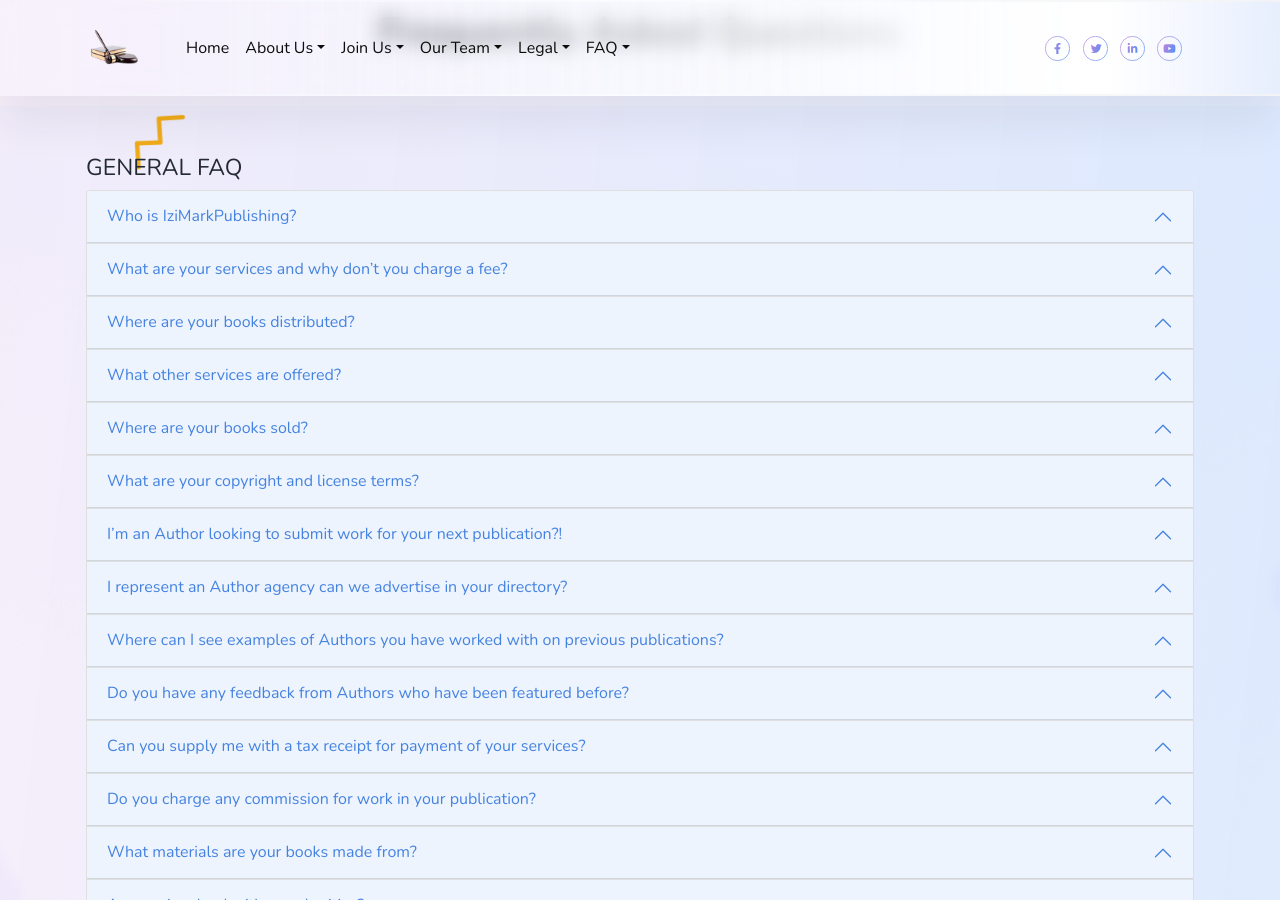
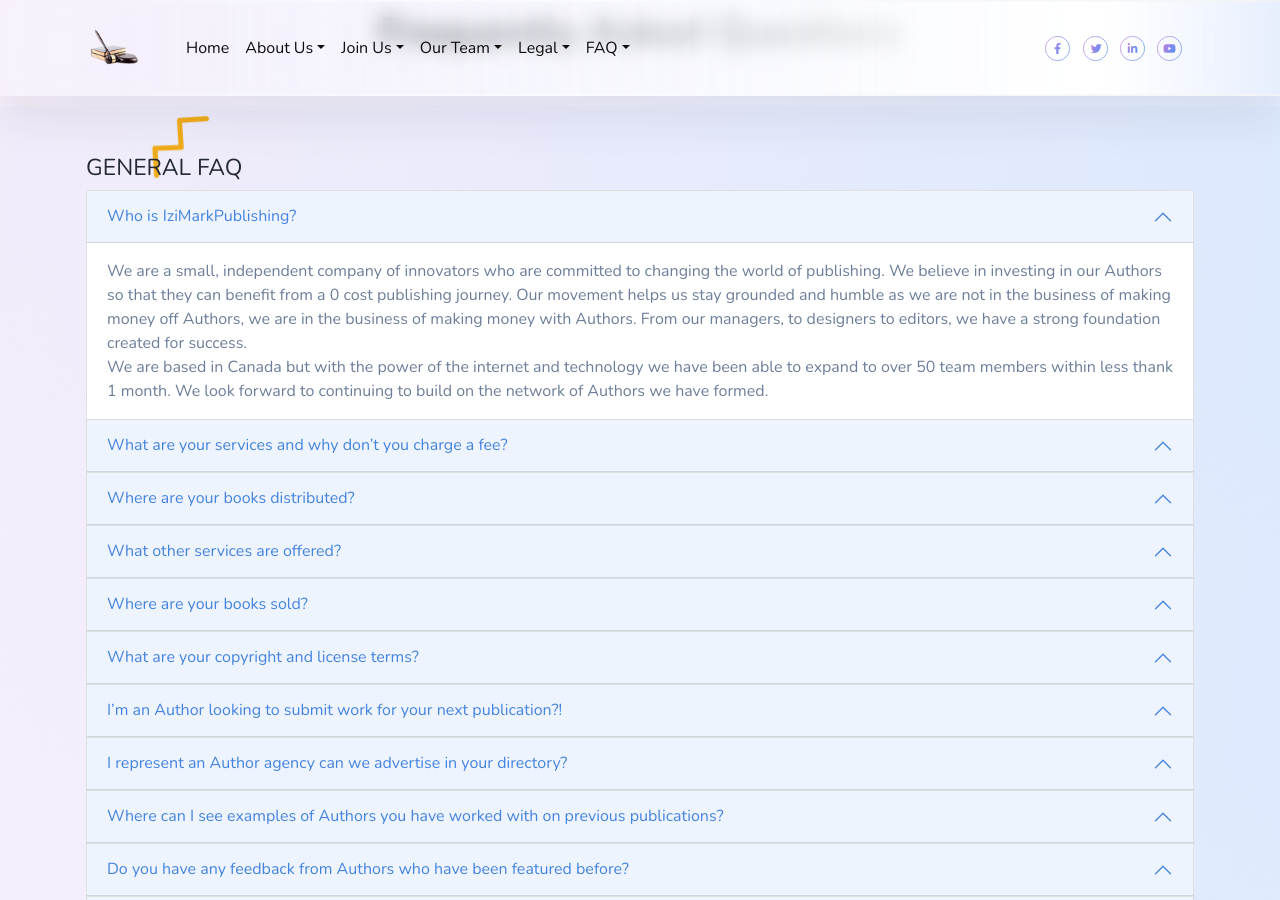
Before and after one commit to sthakuri/sthakuri.github.io, a Jekyll site: the page built from faq.html, in a window 1280 px wide and 900 px high, scrolled down 382 px. Built offline with Jekyll 4.4.1, drawn with Linux system fonts in a browser that asks for light colours.

Commit message:
faq updated

```diff
--- a/_data/general-faq.yml
+++ b/_data/general-faq.yml
@@ -1,9 +1,3 @@
-- question:
-    Who is IziMarkPublishing?
-  answer:
-    'We are a small, independent company of innovators who are committed to changing the world of publishing. We believe in investing in our Authors so that they can benefit from a 0 cost publishing journey. Our movement helps us stay grounded and humble as we are not in the business of making money off Authors, we are in the business of making money with Authors. From our managers, to designers to editors, we have a strong foundation created for success.
-    <br/>
-    We are based in Canada but with the power of the internet and technology we have been able to expand to over 50 team members within less thank 1 month. We look forward to continuing to build on the network of Authors we have formed.'
 - question:
     What are your services and why don’t you charge a fee?
   answer:
--- a/faq.html
+++ b/faq.html
@@ -78,6 +78,40 @@
   <div class="container mb-4">
     <h4 id="general">GENERAL FAQ</h4>
     <div class="accordion" id="accordionExample">
+      <div class="accordion-item">
+        <h2 class="accordion-header" id="headingOne">
+          <button
+            class="accordion-button"
+            type="button"
+            data-bs-toggle="collapse"
+            data-bs-target="#collapseOne"
+            aria-expanded="true"
+            aria-controls="collapseOne"
+          >
+            Who is IziMarkPublishing?
+          </button>
+        </h2>
+        <div
+          id="collapseOne"
+          class="accordion-collapse collapse show"
+          aria-labelledby="headingOne"
+          data-bs-parent="#accordionExample"
+        >
+          <div class="accordion-body">
+            We are a small, independent company of innovators who are committed
+            to changing the world of publishing. We believe in investing in our
+            Authors so that they can benefit from a 0 cost publishing journey.
+            Our movement helps us stay grounded and humble as we are not in the
+            business of making money off Authors, we are in the business of
+            making money with Authors. From our managers, to designers to
+            editors, we have a strong foundation created for success.   <br />
+            We are based in Canada but with the power of the internet and
+            technology we have been able to expand to over 50 team members
+            within less thank 1 month. We look forward to continuing to build on
+            the network of Authors we have formed.
+          </div>
+        </div>
+      </div>
       {% for item in site.data.general-faq %}
       <div class="accordion-item">
         <h2 class="accordion-header" id="heading_general_{{forloop.index}}">
```
